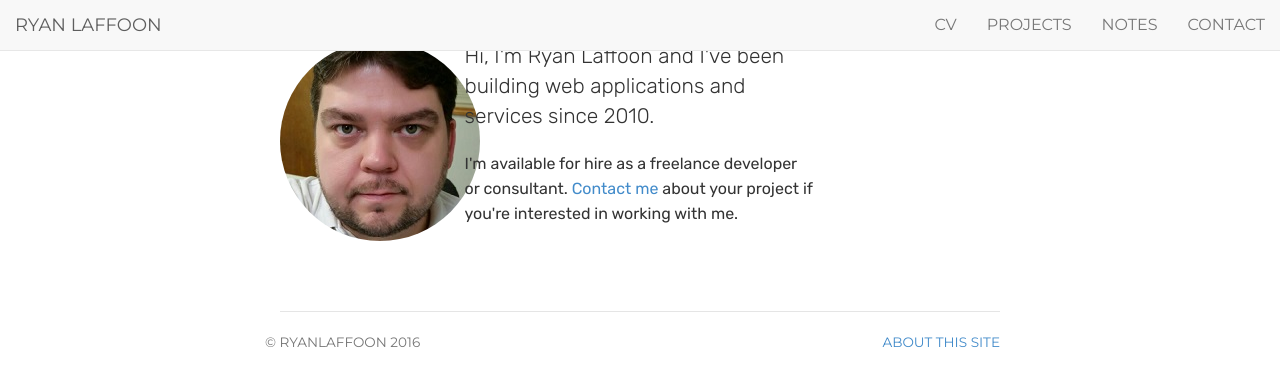
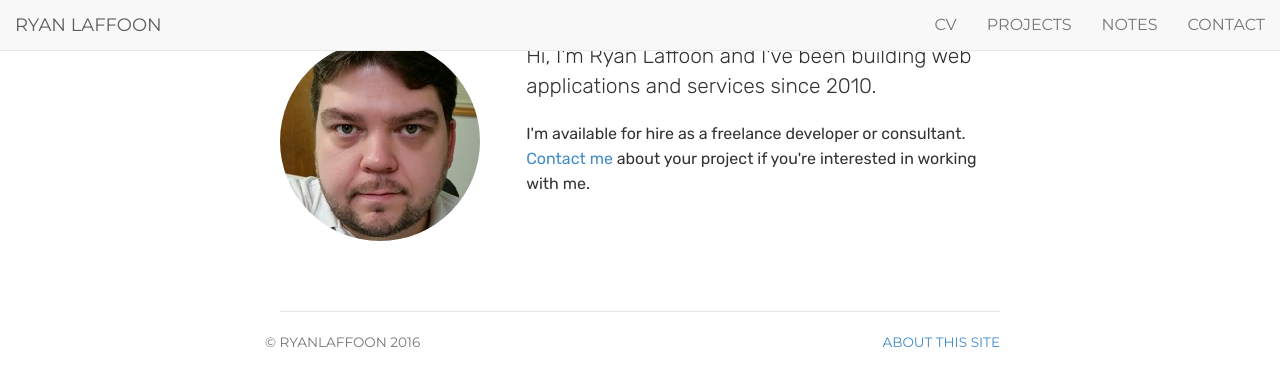
Before and after one commit to ryanlaffoon/ryanlaffoon.github.io, a Jekyll site: the page built from index.html, in a window 1280 px wide. Shown: the top 386 px of the page. Built offline with Jekyll 4.4.1, drawn with Linux system fonts in a browser that asks for light colours.

Commit message:
Update index.html

```diff
--- a/index.html
+++ b/index.html
@@ -8,10 +8,10 @@
 description: Ryan Laffoon is a Software Developer and Musician living and working in Seattle.
 ---
 <div class="row-fluid marketing">
-    <div class="span3">
+    <div class="span4">
         <img class="img-circle avatar" alt="Ryan Laffoon" src="img/ryan.jpg">
     </div>
-    <div itemscope itemtype="http://data-vocabulary.org/Person" class="span6">
+    <div itemscope itemtype="http://data-vocabulary.org/Person" class="span8">
         <p class="lead">Hi, I'm <span itemprop="name">Ryan Laffoon</span> and I've been building web applications and services since 2010.</p>
         <p>I'm available for hire as a <span itemprop="title">freelance developer or consultant</span>. <a href="contact">Contact me</a> about your project if you're interested in working with me.</p>
     </div>
```
